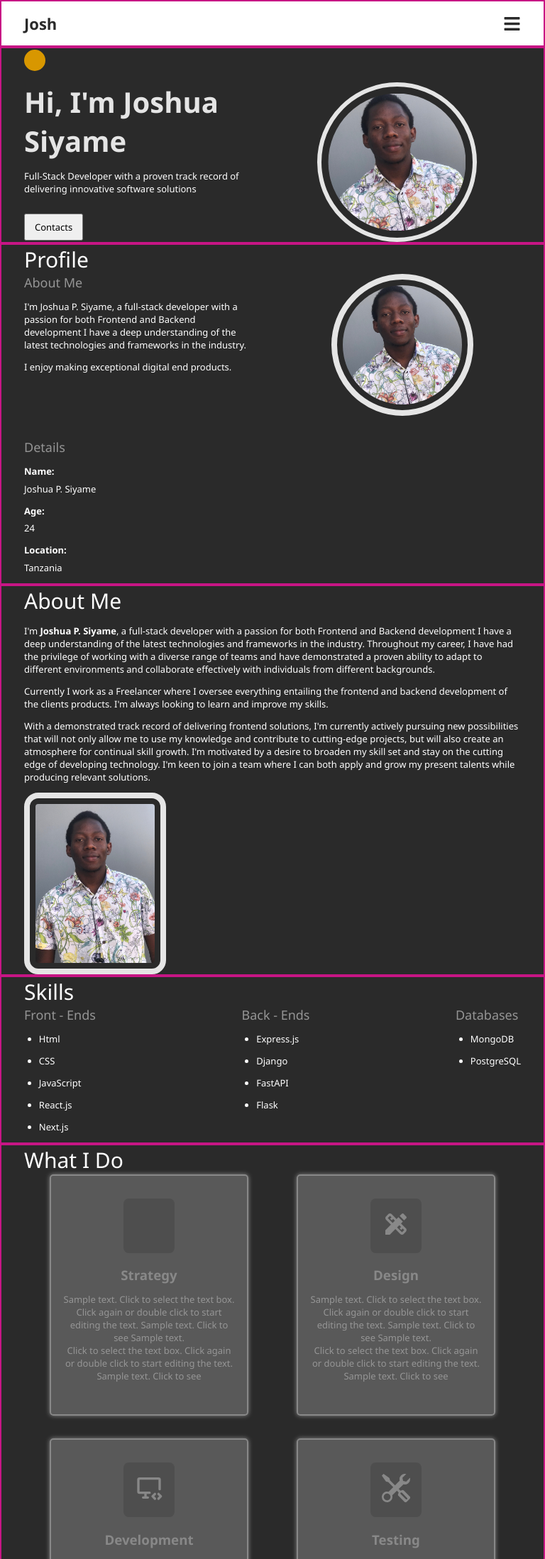
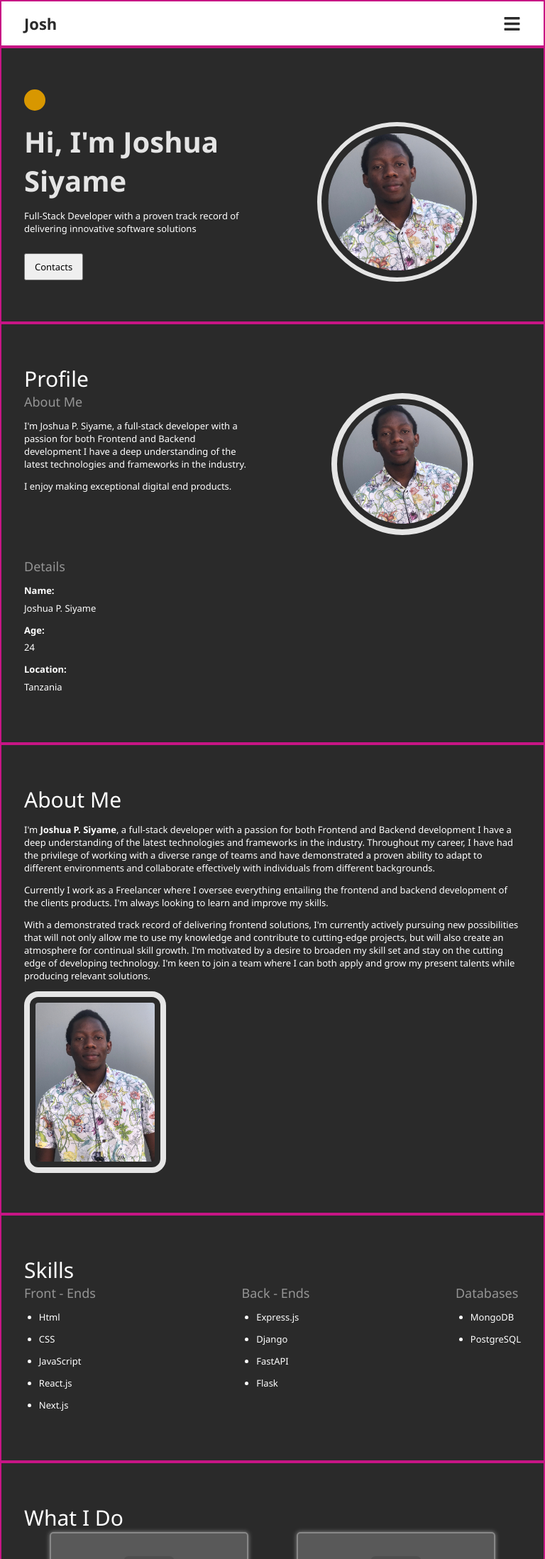
Before and after one commit to JoshuaSiyame/Portfolio-v3, a React app: page / in a window 768 px wide. Shown: the top 2197 px of the page at 71% size. Built offline with nearby package versions, Linux system fonts and the light colour scheme; some icons are missing.

Commit message:
Pages update

```diff
--- a/src/components/AboutMe/AboutMe.css
+++ b/src/components/AboutMe/AboutMe.css
@@ -109,7 +109,10 @@
     #about-me {}
 
     /* about me container */
-    #about-me-container {}
+    #about-me-container {
+        padding-top: 3.5em;
+        padding-bottom: 3.5em;
+    }
 
     /* about me content */
     #about-me-content {}
--- a/src/components/ContactMe/ContactMe.css
+++ b/src/components/ContactMe/ContactMe.css
@@ -162,7 +162,10 @@
     #contact-me {}
 
     /* contact me container */
-    #contact-me-container {}
+    #contact-me-container {
+        padding-top: 3.5em;
+        padding-bottom: 3.5em;
+    }
 
     /* contact me content container */
     #contact-me-content-container {}
--- a/src/components/Intro/Intro.css
+++ b/src/components/Intro/Intro.css
@@ -157,7 +157,10 @@
     #intro {}
 
     /* intro container */
-    #intro-container {}
+    #intro-container {
+        padding-top: 3.5em;
+        padding-bottom: 3.5em;
+    }
 
     /* intro contents */
     #intro-contents {
--- a/src/components/Profile/Profile.css
+++ b/src/components/Profile/Profile.css
@@ -131,7 +131,10 @@
     #profile {}
 
     /* profile container */
-    #profile-container {}
+    #profile-container {
+        padding-top: 3.5em;
+        padding-bottom: 3.5em;
+    }
 
     /* profile contents */
     #profile-contents {
--- a/src/components/Projects/Projects.css
+++ b/src/components/Projects/Projects.css
@@ -132,7 +132,10 @@
     #projects {}
 
     /* projects container */
-    #projects-container {}
+    #projects-container {
+        padding-top: 3.5em;
+        padding-bottom: 3.5em;
+    }
 
     /* projects card */
     #projects-cards-container {
--- a/src/components/Skills/Skill.css
+++ b/src/components/Skills/Skill.css
@@ -86,7 +86,10 @@
     #skills {}
 
     /* skill container */
-    #skill-container {}
+    #skills-container {
+        padding-top: 3.5em;
+        padding-bottom: 3.5em;
+    }
 
     /* skills contents */
     #skills-contents {
--- a/src/components/WhatIDo/WhatIDo.css
+++ b/src/components/WhatIDo/WhatIDo.css
@@ -108,7 +108,10 @@
     #what-i-do {}
 
     /* what i do container */
-    #what-i-do-container {}
+    #what-i-do-container {
+        padding-top: 3.5em;
+        padding-bottom: 3.5em;
+    }
 
     /* what i do content */
     #what-i-do-content {}
```
